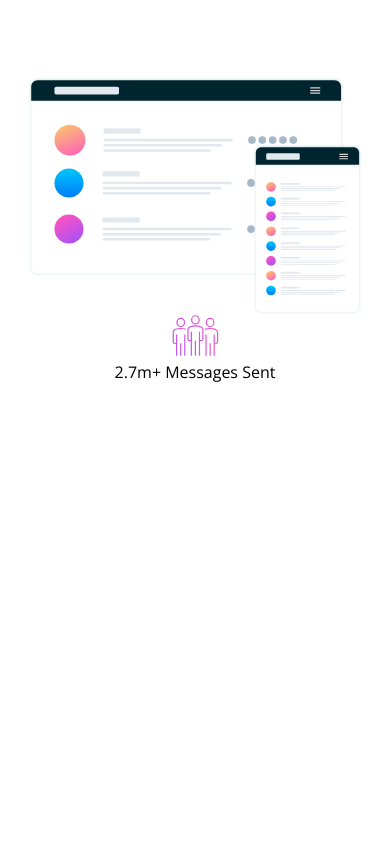
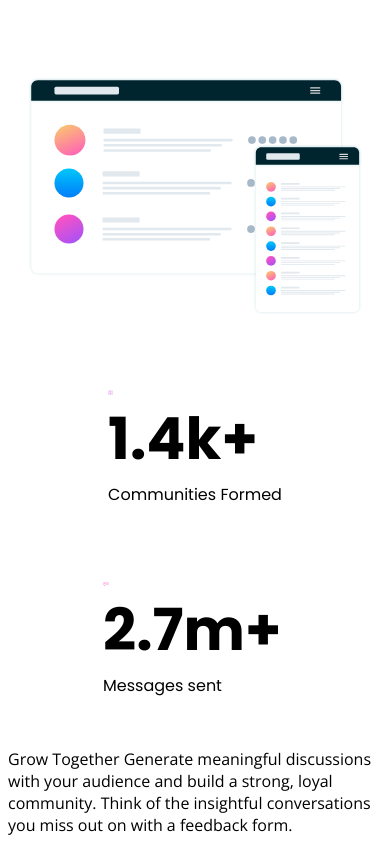
Before and after one commit to fawzitheprogrammer/Huddle-Landing-Page-Curved-Shapes, a plain HTML site: page index.html in a window 390 px wide. Shown: the part 461-1305 px from the top of the page. Before the commit the page ends 852 px from the top, so only its background shows below. Drawn offline with nearby package versions, Linux system fonts and the light colour scheme.

Commit message:
Stats  Section Finished

```diff
--- a/index.html
+++ b/index.html
@@ -17,6 +17,7 @@
 
 <body>
 
+  <!-- HEADER WITH LOGO -->
   <header class="main-header">
     <div class="logo-container">
       <img src="./images/logo.svg" alt="">
@@ -45,20 +46,47 @@
   </section>
 
 
+  <!-- END OF HEADER WITH LOGO -->
+
+
   <section class="stats">
-       <div class="stats stats-container">
-        <img src="./images/icon-communities.svg" alt="">
-       </div>
+    <div class="stats container-parent">
+      <div class="stats stats-container">
+        <div class="stats stats-child">
+          <img src="./images/icon-communities.svg" alt="">
+          <h1>
+            1.4k+
+          </h1>
+          <p>
+            Communities Formed
+          </p>
+        </div>
+      </div>
+      <div class="stats stats-container">
+        <div class="stats stats-child">
+          <img src="./images/icon-messages.svg" alt="">
+          <h1>
+            2.7m+
+          </h1>
+          <p class="msg-paragraph">
+            Messages sent
+          </p>
+        </div>
+      </div>
+    </div>
+
   </section>
 
-  2.7m+
-  Messages Sent
 
-    <!--
+  <section>
+    Grow Together
+    Generate meaningful discussions with your audience and build a strong, loyal community.
+    Think of the insightful conversations you miss out on with a feedback form.
+  </section>
 
-  Grow Together
-  Generate meaningful discussions with your audience and build a strong, loyal community.
-  Think of the insightful conversations you miss out on with a feedback form.
+  <!--
+
+
 
   Flowing Conversations
   You wouldn't paginate a conversation in real life, so why do it online? Our threads have
--- a/style.css
+++ b/style.css
@@ -34,7 +34,7 @@ button {
 }
 
 .main-header .header-button {
-    padding: 5px 20px;
+    padding: 7px 45px;
     border-radius: 50px;
     border: 1.25px solid hsl(322, 100%, 66%); ;
     background-color: transparent;
@@ -53,6 +53,7 @@ button {
     }
 
     .main-header .header-button {
+        padding: 5px 20px;
         margin-right: 10px;
     }
 }
@@ -132,6 +133,71 @@ button {
 /*END OF HEADER HERO WITH DESCRIPTION  */
 
 
+/* STATS  SECTION */
+
+
+.stats {
+    width: 100%;
+    margin-top: 50px;
+    display: flex;
+    justify-content: center;
+}
+
+.stats .container-parent{
+    width: 70%;
+}
+
+.stats .stats-child {
+    display: flex;
+    flex-direction: column;
+    align-items: start;
+    margin: 0px 10px;
+    width: auto;
+    margin-bottom: 50px;
+}
+
+.stats .stats-container h1,p{
+    margin: 0px;
+    font-family: 'Poppins';
+}
+
+.stats-container img {
+    width: 40px;
+}
+
+.stats h1{
+    font-size: 58px;
+    font-weight: 700;
+}
+
+@media (max-width:600px){
+
+
+    .stats {
+        margin-top: 25px;
+    }
+    .stats .container-parent{
+    align-items: center;
+    display: flex;
+    flex-direction: column;
+
+   }
+
+   /* .stats .stats-container{
+    width:100%;
+   } */
+
+   .stats-container img {
+    width: 3%;
+}
+
+   .stats .msg-paragraph{
+    padding-right: 65px;
+   }
+
+
+}
+/* END OF STATS  SECTION */
 
 ul {
     list-style-type: none;
```
